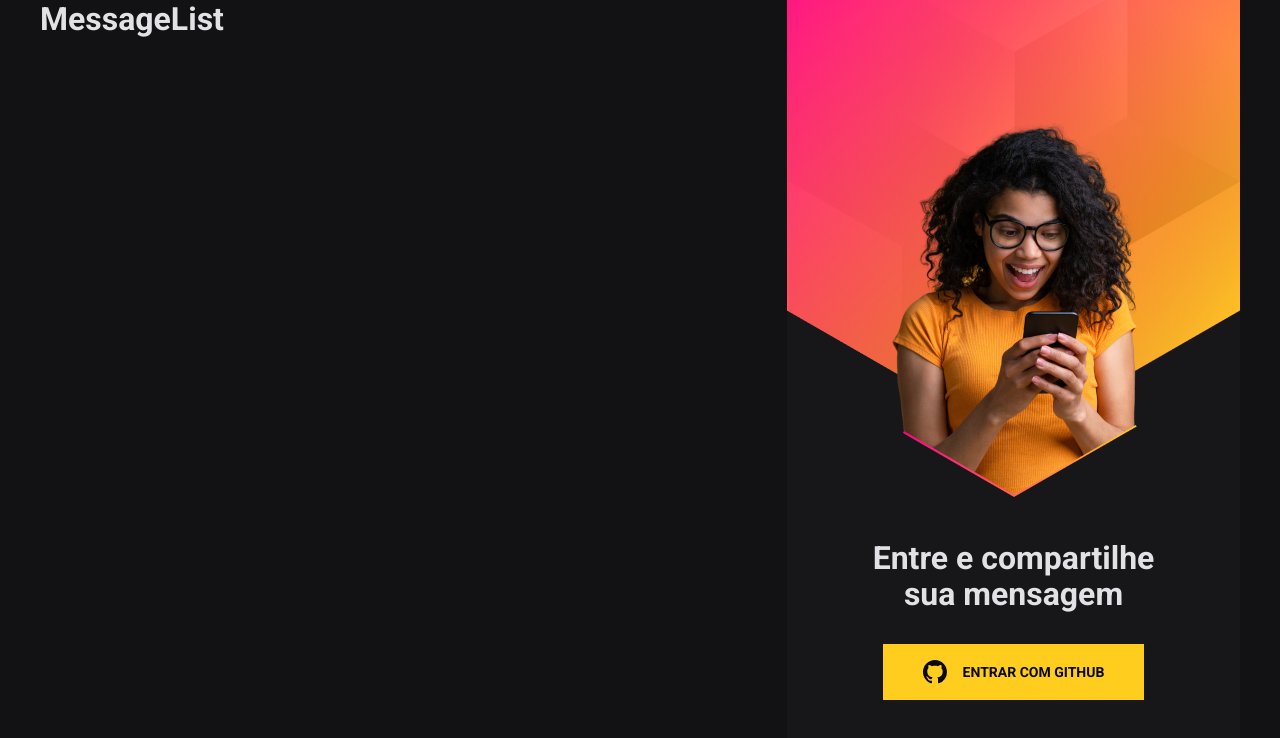
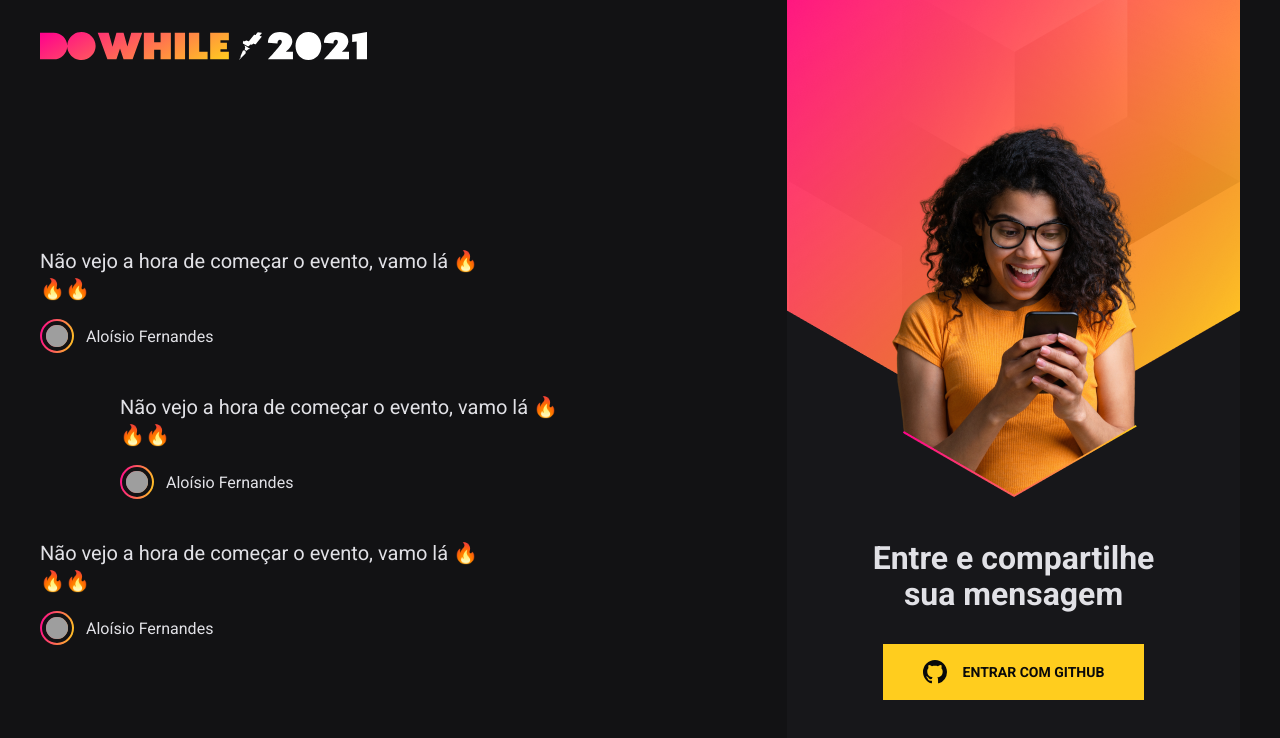
Before and after one commit to AloisioFernandes/NLW7-Heat, a React (Vite) app in the folder web_heat/: page / in a window 1280 px wide. Shown: the top 738 px of the page. Built offline with nearby package versions, Linux system fonts and the light colour scheme; grey boxes are pictures that could not be loaded.

Commit message:
MessageList.

```diff
--- a/web_heat/src/components/MessageList/index.tsx
+++ b/web_heat/src/components/MessageList/index.tsx
@@ -1,5 +1,43 @@
+import styles from './styles.module.scss'
+
+import logoImg from '../../assets/logo.svg'
+
 export function MessageList() {
   return (
-    <h1>MessageList</h1>
+    <div className={styles.messageListWrapper}>
+      <img src={logoImg} alt="DoWhile 2021" />
+
+      <ul className={styles.messageList}>
+        <li className={styles.message}>
+          <p className={styles.messageContent}>Não vejo a hora de começar o evento, vamo lá 🔥🔥🔥</p>
+          <div className={styles.messageUser}>
+            <div className={styles.userImage}>
+              <img src="https://github.com/AloisioFernandes.png" alt="Aloisio Fernandes" />
+            </div>
+            <span>Aloísio Fernandes</span>
+          </div>
+        </li>
+
+        <li className={styles.message}>
+          <p className={styles.messageContent}>Não vejo a hora de começar o evento, vamo lá 🔥🔥🔥</p>
+          <div className={styles.messageUser}>
+            <div className={styles.userImage}>
+              <img src="https://github.com/AloisioFernandes.png" alt="Aloisio Fernandes" />
+            </div>
+            <span>Aloísio Fernandes</span>
+          </div>
+        </li>
+
+        <li className={styles.message}>
+          <p className={styles.messageContent}>Não vejo a hora de começar o evento, vamo lá 🔥🔥🔥</p>
+          <div className={styles.messageUser}>
+            <div className={styles.userImage}>
+              <img src="https://github.com/AloisioFernandes.png" alt="Aloisio Fernandes" />
+            </div>
+            <span>Aloísio Fernandes</span>
+          </div>
+        </li>
+      </ul>
+    </div>
   )
 }
--- /dev/null
+++ b/web_heat/src/components/MessageList/styles.module.scss
@@ -0,0 +1,59 @@
+.messageListWrapper {
+  display: flex;
+  flex-direction: column;
+
+  justify-content: space-between;
+  align-items: flex-start;
+
+  > img {
+    height: 28px;
+    margin: 32px 0;
+  }
+}
+
+.messageList {
+  list-style: none;
+  display: flex;
+  flex-direction: column;
+  justify-content: center;
+  gap: 40px;
+  flex: 1;
+
+  .message {
+    max-width: 440px;
+
+    &:nth-child(2) {
+      margin-left: 80px;
+    }
+
+    .messageContent {
+      font-size: 20px;
+      line-height: 28px;
+    }
+
+    .messageUser {
+      margin-top: 16px;
+      display: flex;
+      align-items: center;
+
+      .userImage {
+        padding: 2px;
+        background: linear-gradient(100deg, #ff008e 0%, #ffcd1e 100%);
+        border-radius: 50%;
+        line-height: 0;
+
+        img {
+          width: 30px;
+          height: 30px;
+          border-radius: 50%;
+          border: 4px solid #121214;
+        }
+      }
+
+      span {
+        font-size: 16px;
+        margin-left: 12px;
+      }
+    }
+  }
+}
```
